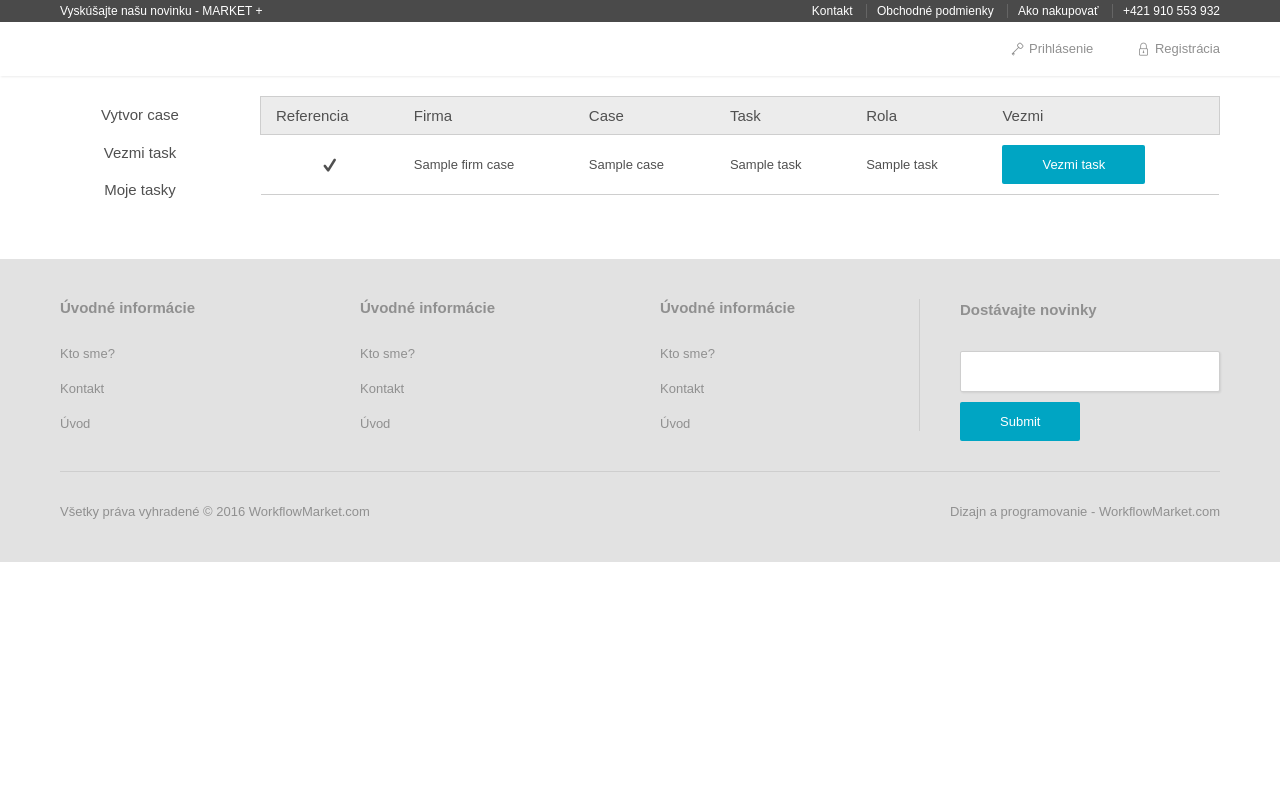
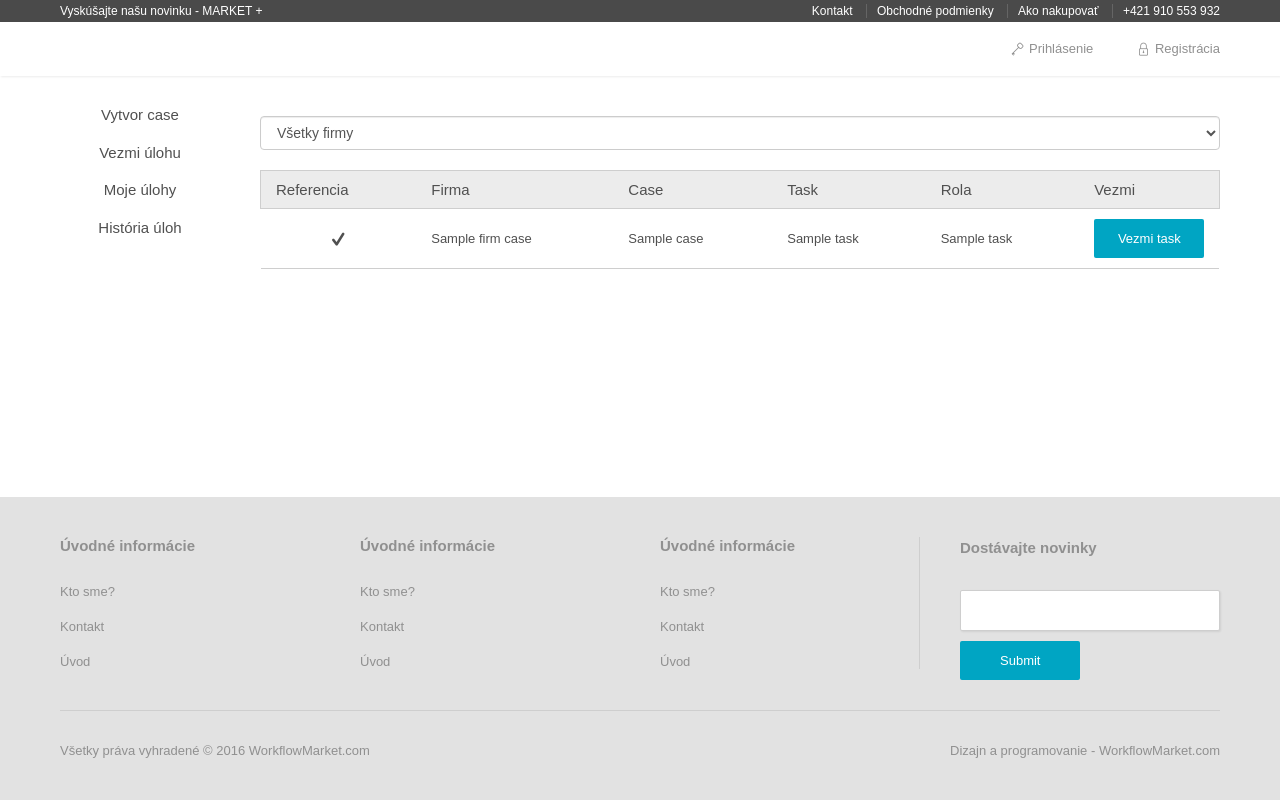
Before and after one commit to aanuskaa/bp, a PHP site: the page made by views/task/listavailable.php in a window 1280 px wide. Run offline with PHP 8.4, Linux system fonts and the light colour scheme; the template is opened without the code that fills it: most values are stand-ins (such as "Sample title", 1, 10 or a date in 2020); some libraries are stand-ins or nearby versions.

Commit message:
firm filter

```diff
--- a/style/custom.css
+++ b/style/custom.css
@@ -51,3 +51,12 @@ select{
     -o-transition: border-color ease-in-out .15s,box-shadow ease-in-out .15s;
     transition: border-color ease-in-out .15s,box-shadow ease-in-out .15s;
 }
+body{
+  display: flex;
+  min-height: 100vh;
+  flex-direction: column;
+}
+
+.container{
+  flex: 1;
+}
--- a/style/main.css
+++ b/style/main.css
@@ -65,6 +65,9 @@
 
 .icon-ellipses:before {
   content: "\f110"; }
+
+.icon-exclamation_circle:before {
+  content: "\f06a"; }
 
 .icon-facebook:before {
   content: "\f111"; }
--- a/views/main.template.php
+++ b/views/main.template.php
@@ -27,8 +27,9 @@
                     <nav>
                         <ul class="menu-h">
                             <li><a href="<?php echo ENTRY_SCRIPT_URL . 'petrinet/filter'?>">Vytvor case</a></li>
-                            <li><a href="<?php echo ENTRY_SCRIPT_URL . 'task/listAvailable'?>">Vezmi task</a></li>
-                            <li><a href="<?php echo ENTRY_SCRIPT_URL . 'task/listAll'?>">Moje tasky</a></li>
+                            <li><a href="<?php echo ENTRY_SCRIPT_URL . 'task/listAvailable'?>">Vezmi úlohu</a></li>
+                            <li><a href="<?php echo ENTRY_SCRIPT_URL . 'task/listAll'?>">Moje úlohy</a></li>
+                            <li><a href="<?php echo ENTRY_SCRIPT_URL . 'task/finished'?>">História úloh</a></li>
                         </ul>
                     </nav>
                 </div>
--- a/views/task/listavailable.php
+++ b/views/task/listavailable.php
@@ -8,12 +8,18 @@
  * @link       http://workflow.com/
  * @version    1.0.0
  */
-//var_dump($data->firm_cases);
 
+$arr = (array) $data->firm_cases;
+$arr = json_encode($arr);
+?>
+<select id="firms" name="firm" class="mt">
+    <option name="firm" value="all">Všetky firmy</option>
+    <?php foreach($data->firms as $firm){
+        echo '<option name="firm" value="' . $firm->firm_id . '">' . $firm->firm_name . '</option>';
+    }?>
+</select>
 
-
-?>
-<table>
+<table class="mt">
     <thead>
         <tr>
             <th>Referencia</th>
@@ -24,35 +30,72 @@
             <th>Vezmi</th>
         </tr>
     </thead>
-    <tbody>
+    <tbody id="tasks">
         <?php
+        $all_firms = '';
         foreach ($data->firm_cases as $id_firm => $firm){
             foreach ($firm['cases'] as $id_case => $case){
                 foreach ($case['tasks'] as $id_task => $task){
                     if($task['reference'] != NULL){
-                        echo '<tr><td id="reference_check"><i class="icon  icon-tick"></i></td>';
+                        $all_firms .= '<tr><td id="reference_check"><i class="icon icon-tick"></i></td>';
                     }
                     else{
-                        echo '<tr><td>&nbsp;</td>';
+                        $all_firms .= '<tr><td>&nbsp;</td>';
                     }
-                    echo '<td>' . $firm['name'] . '</td>',
-                        '<td>' . $case['name'] . '</td>',
-                        '<td>' . $task['name'] . '</td>';
+                    $all_firms .= '<td>' . $firm['name'] . '</td><td>' . $case['name'] . '</td><td>' . $task['name'] . '</td>';
                     if(isset($task['role_name'])){
-                        echo '<td>' . $task['role_name'] . '</td>';
+                        $all_firms .= '<td>' . $task['role_name'] . '</td>';
                     }
                     else{
-                        echo '<td>Bez naväzujúcej role</td>';
+                        $all_firms .=  '<td>Bez naväzujúcej role</td>';
                     }
-                    echo '<td>',
-                    '<form action="' . ENTRY_SCRIPT_URL. 'task/take" method="POST">',
-                    '<button type="submit" class="button-blue button-grey-full">Vezmi task</button>',
-                    '<input type="hidden" name="task" value="'  .$id_case . ',' . $id_task . '"/>',
-                    '</form>',
-                    '</td></tr>';
+                    $all_firms .=  '<td>'
+                    . '<form action="' . ENTRY_SCRIPT_URL. 'task/take" method="POST">'
+                    . '<button type="submit" class="button-blue button-blue-full">Vezmi task</button>'
+                    . '<input type="hidden" name="task" value="'  .$id_case . ',' . $id_task . '"/>'
+                    . '</form>'
+                    . '</td></tr>';
                 }
             }
         }
+        echo $all_firms;
         ?>
     </tbody>
 </table>
+
+<script>
+    var data = JSON.parse(<?php echo json_encode($arr)?>);
+    $(document).on("change", "#firms", function(){
+        var html = '<tr>';
+        var firm_id = this.value;
+        if(firm_id !== 'all'){
+            var firm_name = '<td>' + data[this.value]['name'] + '</td>';
+            $.each(data[this.value]['cases'], function(c_key, c){
+                var id_pn = c['id_pn'];
+                var case_name = '<td>' + c['name'] + '</td>';
+                var case_id = c_key;
+                $.each(c['tasks'], function(t_key, t){
+                    var ref = '<td>&nbsp;</td>';
+                    var role = '';
+                    if(t['reference'] !== null){
+                        ref = '<td id="reference_check"><i class="icon icon-tick"></i></td>';
+                    }
+                    if(t['role_name'] !== null){
+                        role = '<td>' + t['role_name'] + '</td>';
+                    }
+                    else{
+                        role = '<td>Bez naväzujúcej role</td>';
+                    }
+                    var form = '<td><form action="<?php echo ENTRY_SCRIPT_URL?>task/take" method="POST">\n\
+                        <button type="submit" class="button-blue button-blue-full">Vezmi task</button>\n\
+                        <input type="hidden" name="task" value="'  + case_id + ',' + t_key +  '"/></form></td></tr>';
+                        html += ref + firm_name + case_name + '<td>' + t['name'] + '</td>' + role + form;
+                });
+            });
+        }
+        else{
+            html = '<?php echo $all_firms;?>';
+        }
+        $("#tasks").html(html);
+    });
+</script>
```
Also changed, not shown: controllers/TaskController.php (+38 -2 lines), nbproject/private/private.xml (+0 -7 lines), views/petrinet/listall.php (+11 -4 lines), views/task/viewFinished.php (added, +33 -0 lines), style/logo.png (deleted).
